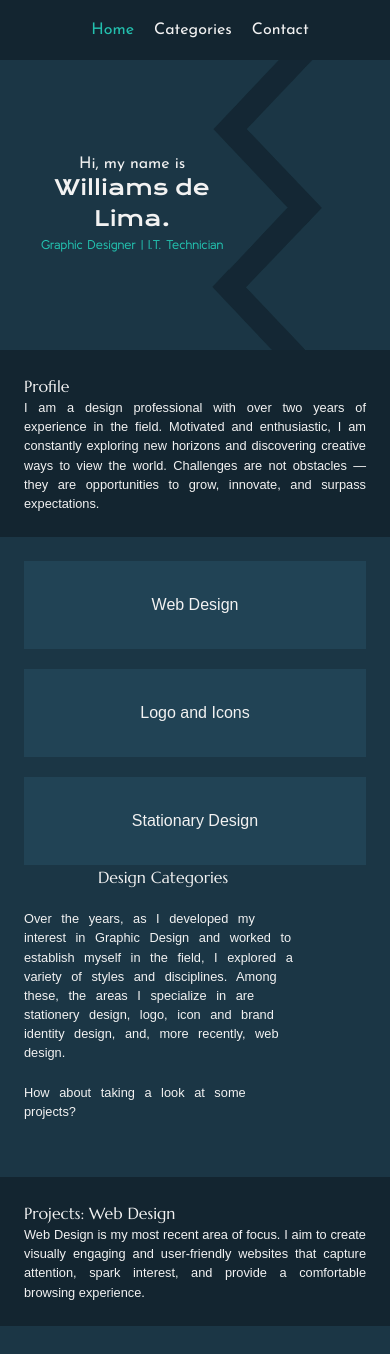
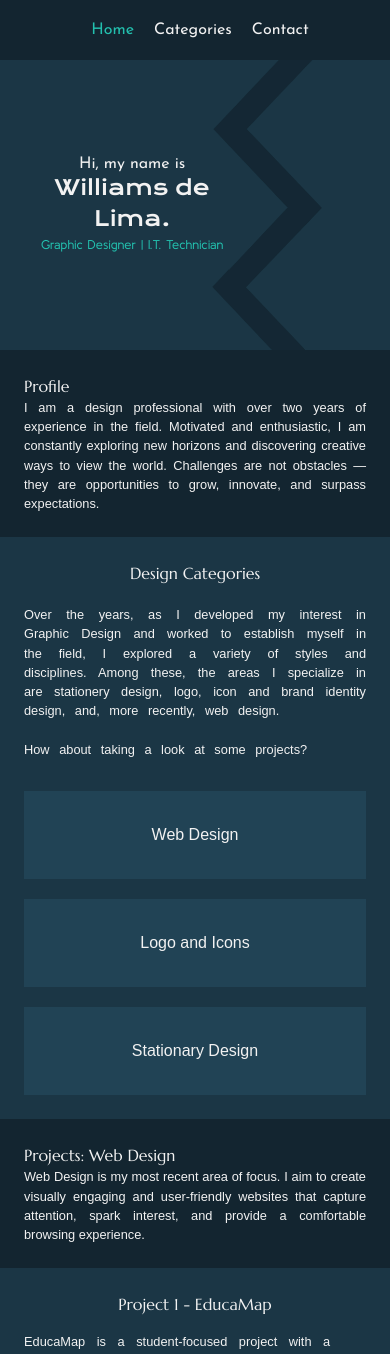
Before and after one commit to MW-Limah/graphicdesign-portifolio, a Next.js app: page / in a window 390 px wide. Shown: the top 1354 px of the page. Built offline with nearby package versions, Linux system fonts and the light colour scheme; a web font is replaced by a local one.

Commit message:
Update Category.module.css

```diff
--- a/src/app/Category/Category.module.css
+++ b/src/app/Category/Category.module.css
@@ -54,7 +54,7 @@
 @media (max-width: 768px) {
   .container {
     padding: var(--padding-section-query);
-    flex-direction: column-reverse;
+    flex-direction: column;
     align-items: center; /* centraliza no mobile */
   }
 
@@ -71,6 +71,8 @@
   .texts {
     margin-left: 0; /* tira deslocamento lateral */
     margin-bottom: 2rem;
+
+    margin-right: 0;
   }
 
   .texts h2 {
@@ -80,6 +82,6 @@
 
   .texts p {
     font-size: var(--font-size-subtitle-query);
-    text-align: left;
+    text-align: justify;
   }
 }
```
